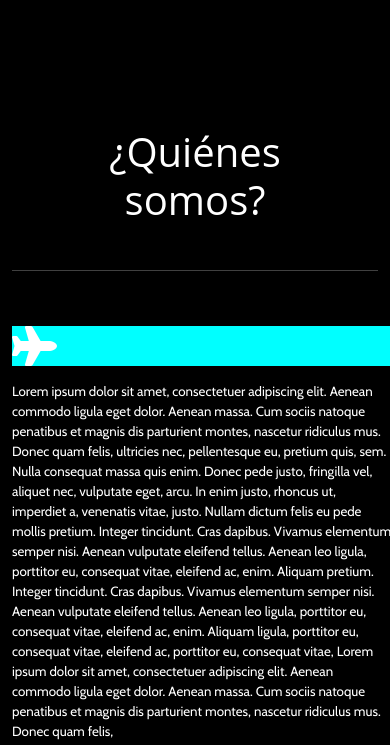
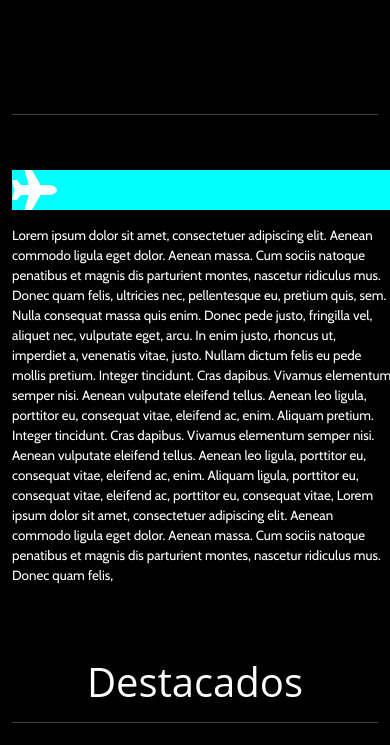
Before and after one commit to nora415/viajes-por-chile, a plain HTML site: page index.html in a window 390 px wide. Shown: the part 315-1060 px from the top of the page. Drawn offline with nearby package versions, Linux system fonts and the light colour scheme.

Commit message:
First Commit viajes por chile sexto cambio

```diff
--- a/index.html
+++ b/index.html
@@ -65,7 +65,7 @@
 
 <!-- texto -->
  <section>
-<h1 class="titulo"  style="color: white; text-align: center;  font-size: 30pt; padding: 30px;"> ¿Quiénes somos? </h1><hr class="linea" style="color: white;">
+<h1 class="titulo d-none d-md-block"  style="color: white; text-align: center;  font-size: 30pt; padding: 30px;"> ¿Quiénes somos? </h1><hr class="linea" style="color: white;">
 <div class="flex-container col-sm-12 ">
     <div class="col-md-4 col-sm-12 " style="color: white; font-family: Cabin, Regular; font-size: 10pt; text-align: left;">
   <br>
```
